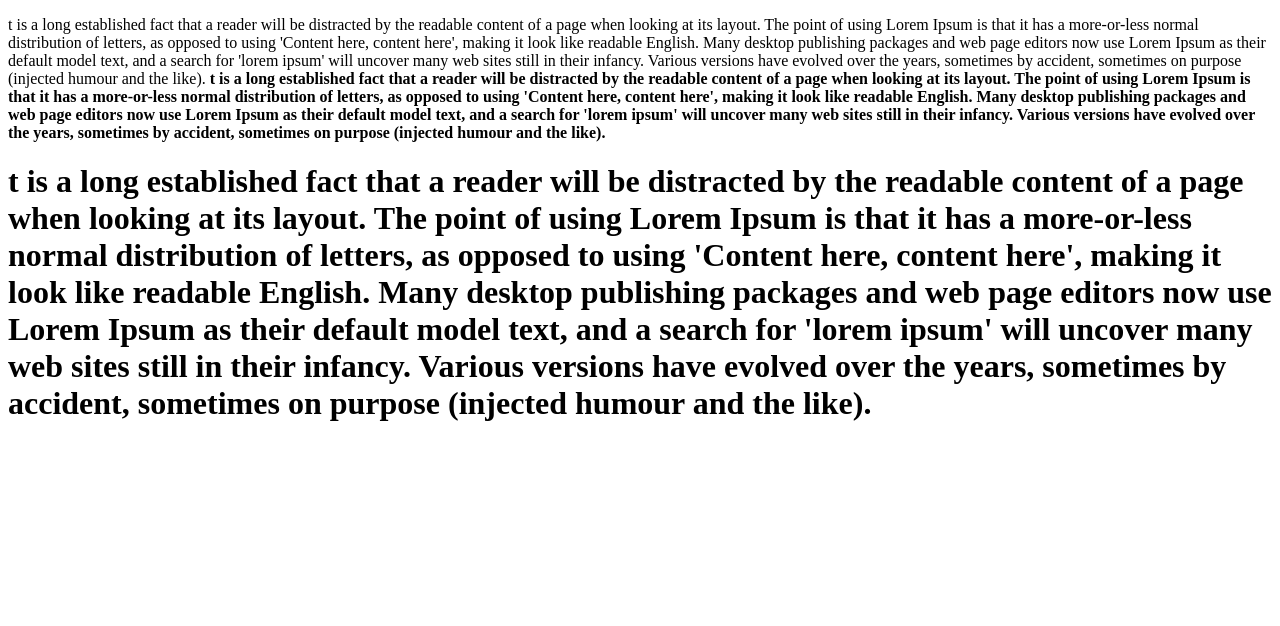
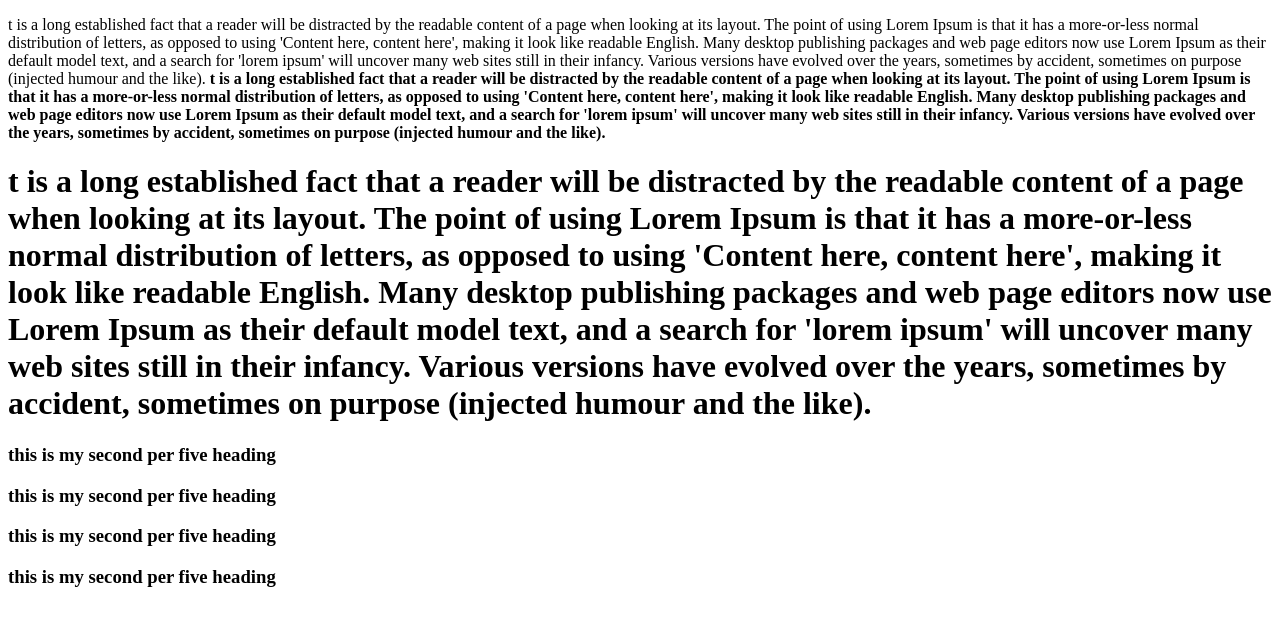
Before and after one commit to waskruany1/web, a plain HTML site: page index.html in a window 1280 px wide. Drawn offline with Linux system fonts and the light colour scheme.

Commit message:
this is a message

```diff
--- a/index.html
+++ b/index.html
@@ -12,7 +12,12 @@
     <h1>t is a long established fact that a reader will be distracted by the readable content of a page when looking at its layout. The point of using Lorem Ipsum is that it has a more-or-less normal distribution of letters, as opposed to using 'Content here, content here', making it look like readable English. Many desktop publishing packages and web page editors now use Lorem Ipsum as their default model text, and a search for 'lorem ipsum' will uncover many web sites still in their infancy. Various versions have evolved over the years, sometimes by accident, sometimes on purpose (injected humour and the like).
 
     </h1>
+
     </b>
     </p>
+    <h3>this is my second per five heading</h3>
+    <h3>this is my second per five heading</h3>
+    <h3>this is my second per five heading</h3>
+    <h3>this is my second per five heading</h3>
 </body>
 </html>
```
